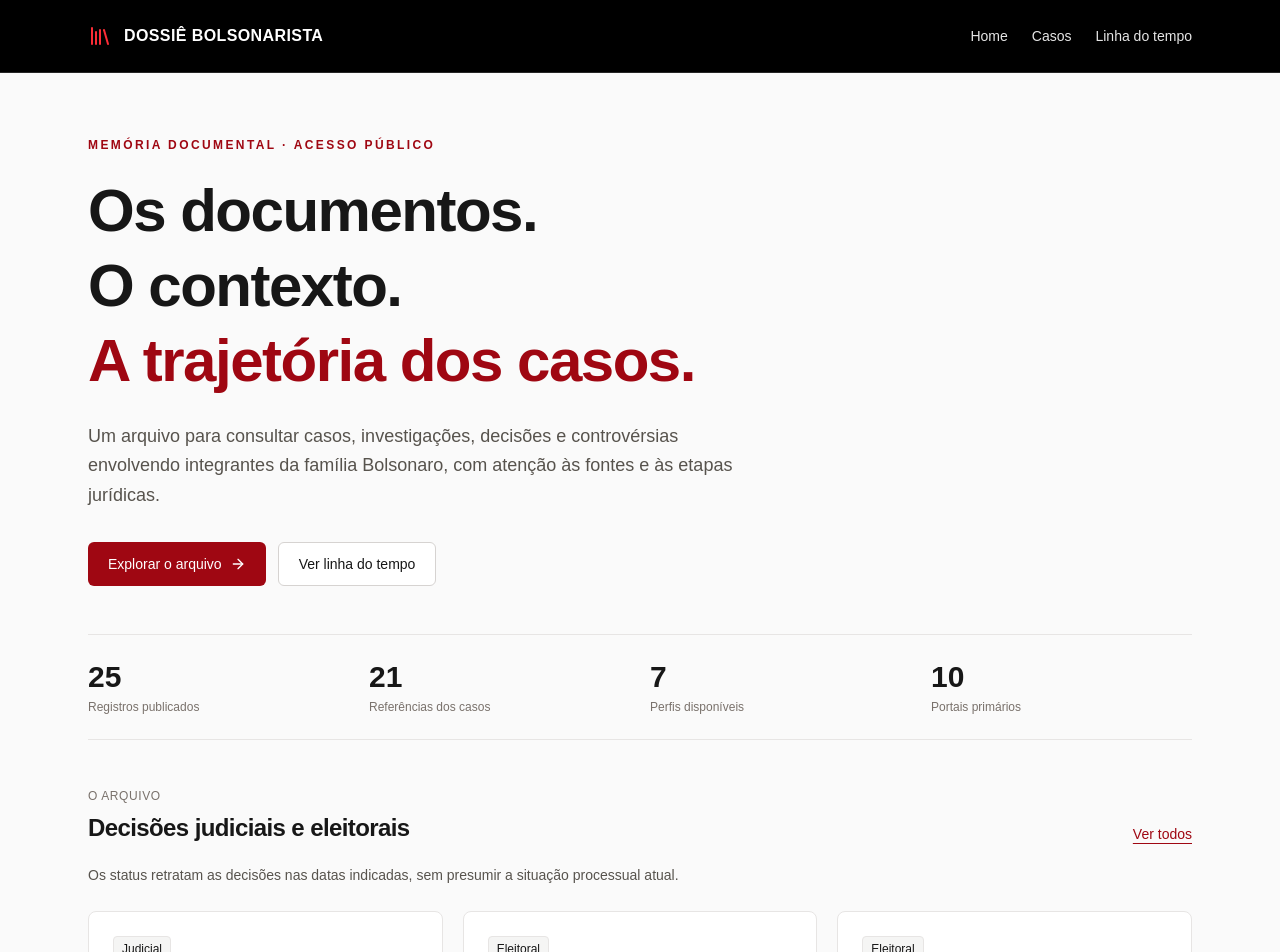
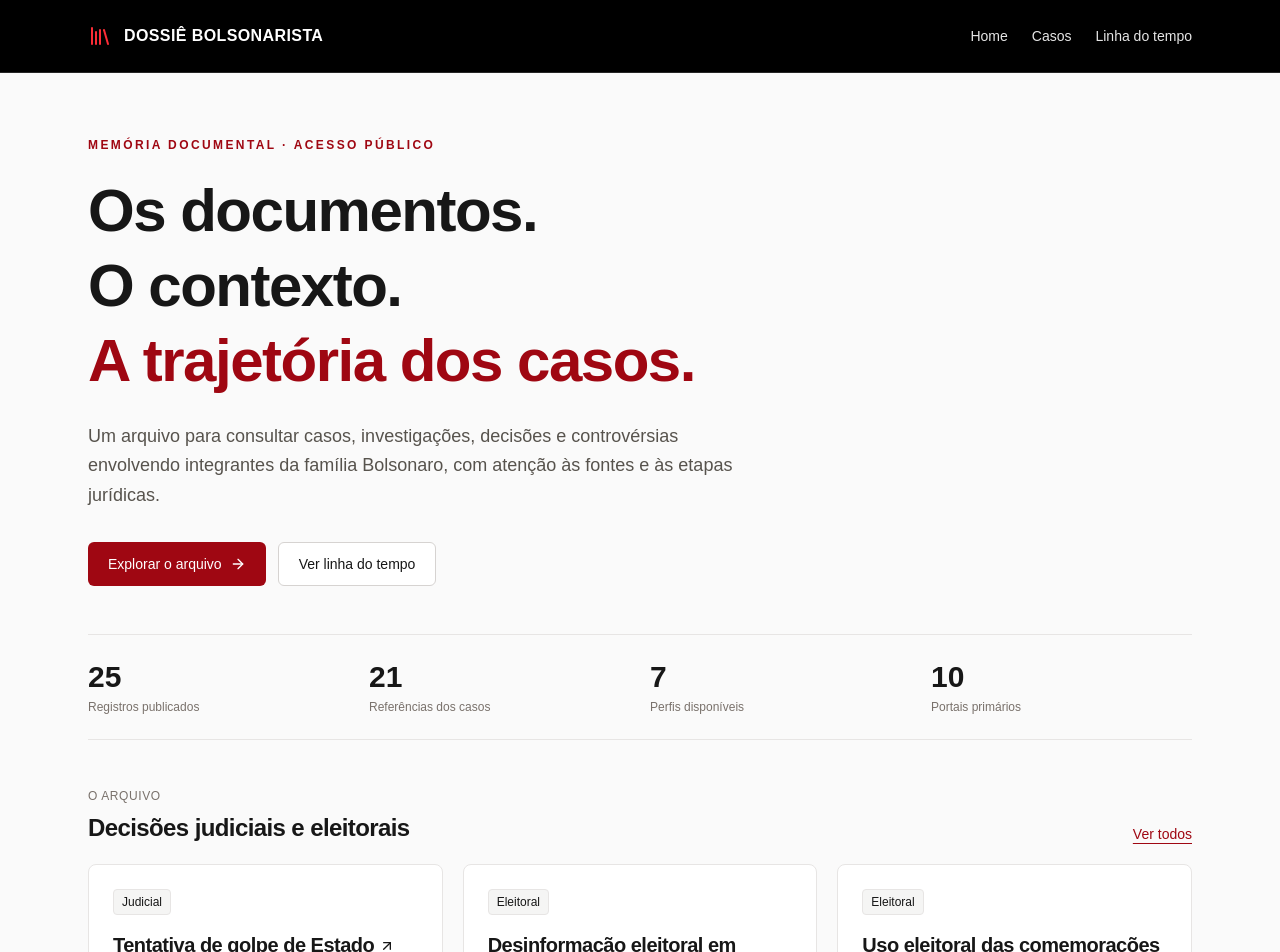
Before and after one commit to cauanwillian/site-documental, a Next.js app: page / in a window 1280 px wide. Shown: the top 952 px of the page. Built offline with nearby package versions, Linux system fonts and the light colour scheme.

Commit message:
style: remove section explanatory messages from homepage

```diff
--- a/src/app/page.tsx
+++ b/src/app/page.tsx
@@ -70,9 +70,6 @@
               Ver todos
             </Link>
           </div>
-          <p className="mb-6 max-w-3xl text-sm leading-relaxed text-stone-600">
-            {section.notice}
-          </p>
           <div className="grid gap-5 md:grid-cols-3">
             {data.cases
               .filter((c) => c.sectionId === section.id)
@@ -108,10 +105,6 @@
             A sequência importa
           </p>
           <h2 className="mt-3 text-3xl font-semibold">Linha do tempo</h2>
-          <p className="mt-4 leading-relaxed text-stone-600">
-            Cada etapa deve ser lida em seu contexto. Consulte as decisões e os
-            acontecimentos nas datas documentadas, com suas referências.
-          </p>
         </div>
         <Timeline />
       </section>
```
